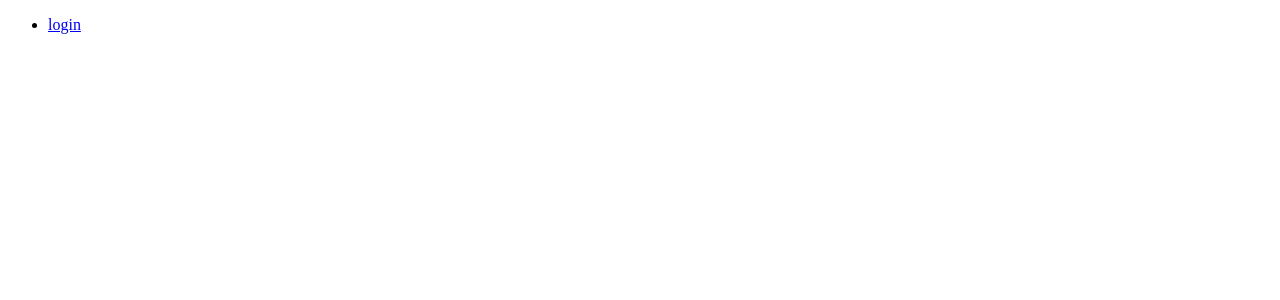
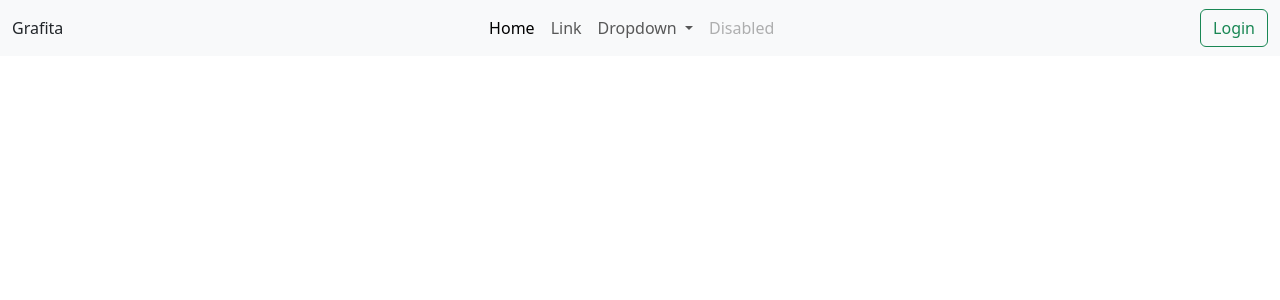
Before and after one commit to 20dinara03/smart-iot-manager-IIS-VUT-FIT, a Django app: page /dashboard/ in a window 1280 px wide. Before the commit the part shown is almost empty. Shown: the top 300 px of the page. Run offline with Django 4.2, Linux system fonts and the light colour scheme.

Commit message:
feat: front: navbar

```diff
--- a/src/templates/_base.html
+++ b/src/templates/_base.html
@@ -1,19 +1,65 @@
+{% load static %}
+
 <!DOCTYPE html>
 <html lang="en">
 <head>
     <meta charset="UTF-8">
     <title>{% block title %}Grafita{% endblock %}</title>
+    <link href="https://cdn.jsdelivr.net/npm/bootstrap@5.3.2/dist/css/bootstrap.min.css" rel="stylesheet"
+          integrity="sha384-T3c6CoIi6uLrA9TneNEoa7RxnatzjcDSCmG1MXxSR1GAsXEV/Dwwykc2MPK8M2HN" crossorigin="anonymous">
+    <script src="https://cdn.jsdelivr.net/npm/bootstrap@5.3.2/dist/js/bootstrap.bundle.min.js"
+            integrity="sha384-C6RzsynM9kWDrMNeT87bh95OGNyZPhcTNXj1NW7RuBCsyN/o0jlpcV8Qyq46cDfL"
+            crossorigin="anonymous"></script>
 </head>
 <body>
+
 {% block header %}
-    <header>
-        <nav>
-            <ul>
-                <li><a href={% url "login" %}>login</a></li>
-            </ul>
-        </nav>
-    </header>
+    <nav class="navbar navbar-expand-lg bg-body-tertiary">
+        <div class="container-fluid">
+            Grafita
+            <button class="navbar-toggler" type="button" data-bs-toggle="collapse"
+                    data-bs-target="#navbarSupportedContent"
+                    aria-controls="navbarSupportedContent" aria-expanded="false" aria-label="Toggle navigation">
+                <span class="navbar-toggler-icon"></span>
+            </button>
+            <div class="collapse navbar-collapse justify-content-center" id="navbarSupportedContent">
+                <ul class="navbar-nav mb-2 mb-lg-0">
+                    <li class="nav-item">
+                        <a class="nav-link active" aria-current="page" href="#">Home</a>
+                    </li>
+                    <li class="nav-item">
+                        <a class="nav-link" href="#">Link</a>
+                    </li>
+                    <li class="nav-item dropdown">
+                        <a class="nav-link dropdown-toggle" href="#" role="button" data-bs-toggle="dropdown"
+                           aria-expanded="false">
+                            Dropdown
+                        </a>
+                        <ul class="dropdown-menu">
+                            <li><a class="dropdown-item" href="#">Action</a></li>
+                            <li><a class="dropdown-item" href="#">Another action</a></li>
+                            <li>
+                                <hr class="dropdown-divider">
+                            </li>
+                            <li><a class="dropdown-item" href="#">Something else here</a></li>
+                        </ul>
+                    </li>
+                    <li class="nav-item">
+                        <a class="nav-link disabled" aria-disabled="true">Disabled</a>
+                    </li>
+                </ul>
+            </div>
+            <div class="justify-content-end">
+                {% if user.is_authenticated %}
+                    <a class="btn btn-outline-success" href={% url 'logout' %}>Logout</a>
+                {% else %}
+                    <a class="btn btn-outline-success" href={% url 'login' %}>Login</a>
+                {% endif %}
+            </div>
+        </div>
+    </nav>
 {% endblock %}
+
 {% block content %}
 {% endblock %}
 </body>
```
